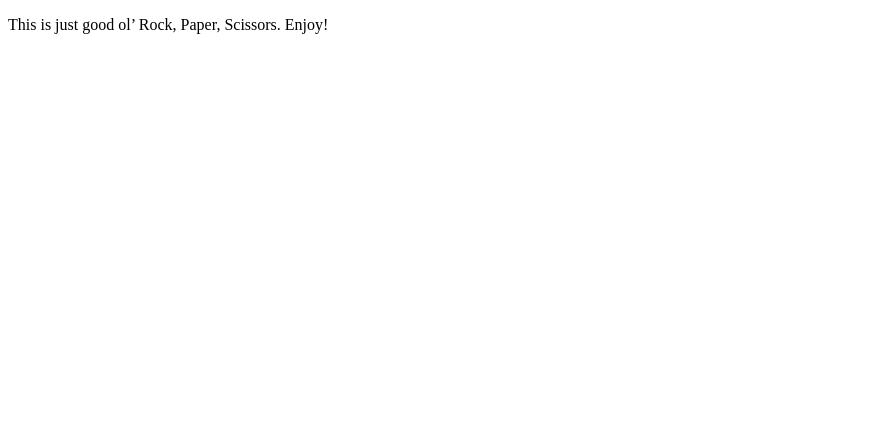
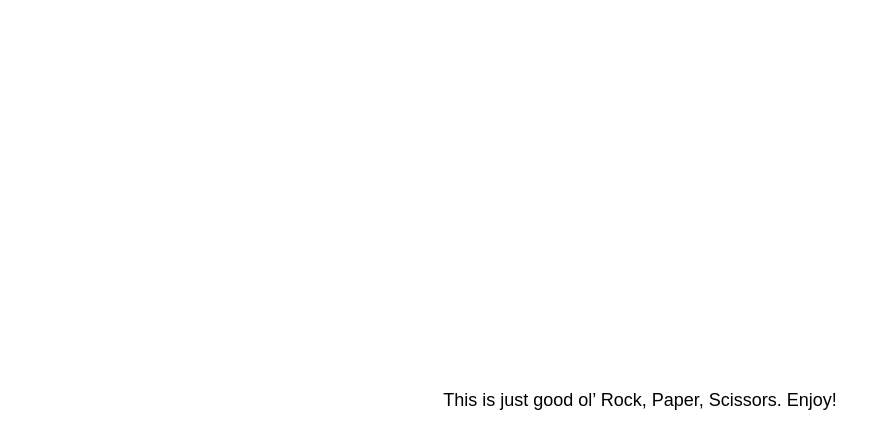
Before and after one commit to angelgonzalezn/rock-paper-scissors, a plain HTML site: page index.html in a window 1280 px wide. Shown: the whole page, without its empty margins (0-891 px from the left). Drawn offline with Linux system fonts and the light colour scheme.

Commit message:
Add very basic styling

```diff
--- a/index.html
+++ b/index.html
@@ -4,6 +4,7 @@
     <meta charset="UTF-8">
     <meta name="viewport" content="width=device-width, initial-scale=1.0">
     <title>Rock, Paper, Scissors!</title>
+    <link rel="stylesheet" href="styles.css">
 </head>
 <body>
     <p>This is just good ol&rsquo; Rock, Paper, Scissors. Enjoy!</p>
--- /dev/null
+++ b/styles.css
@@ -0,0 +1,16 @@
+* {
+    font-family: sans-serif;
+    margin: 0;
+    padding: 0;
+}
+
+body {
+    display: flex;
+    justify-content: center;
+    align-items: center;
+    min-height: 100vh;
+}
+
+p {
+    font-size: 1.125rem;
+}
```
